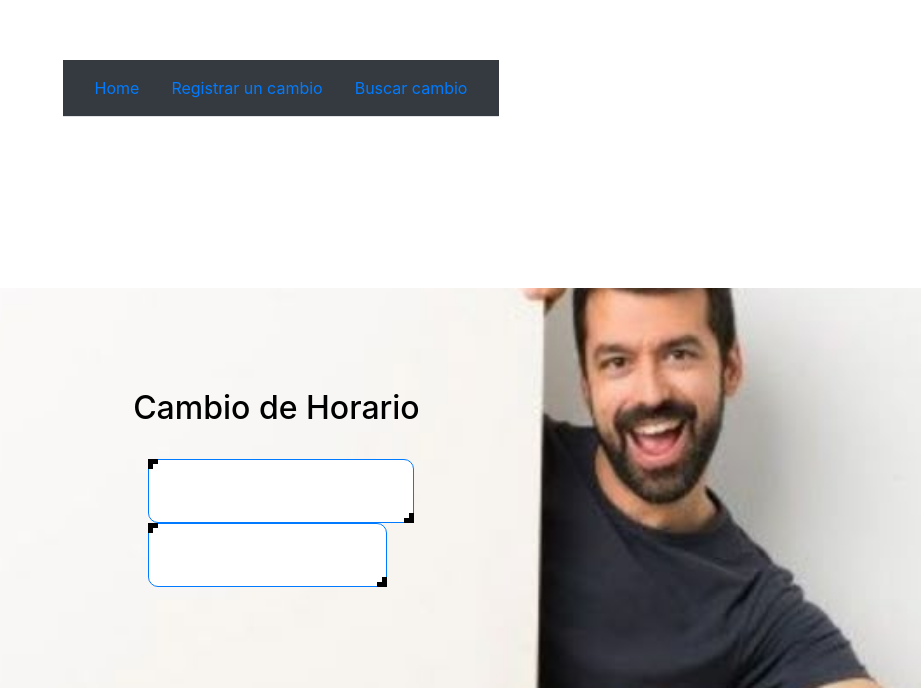
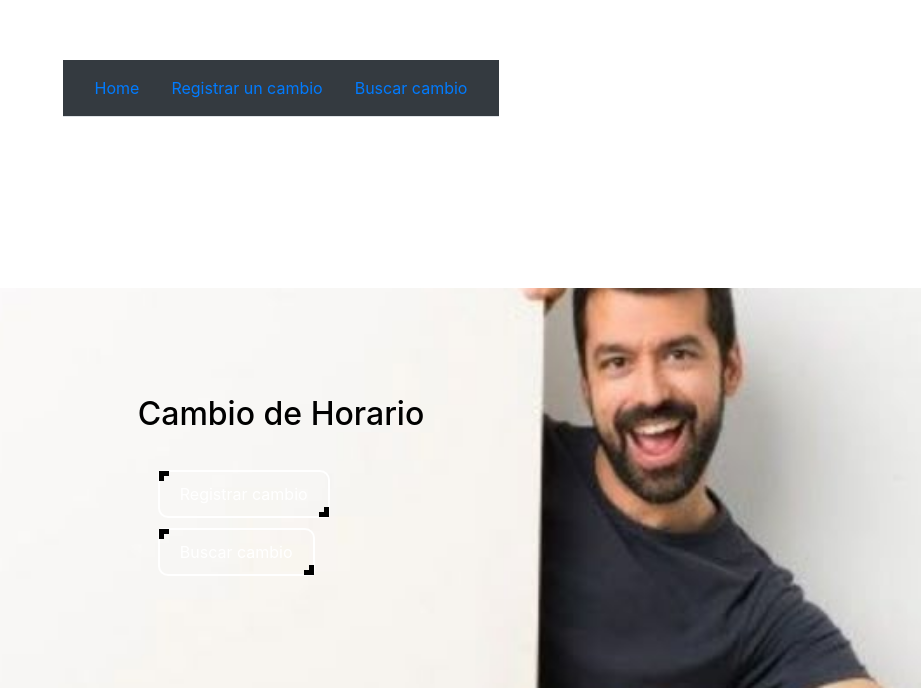
Before and after one commit to yaninacba/kambio2, a website: page index.html in a window 1280 px wide. Shown: the part 112-800 px from the top of the page, without its empty margins (359-1280 px from the left). Drawn offline with nearby package versions, Linux system fonts and the light colour scheme.

Commit message:
Update index.css

```diff
--- a/index.css
+++ b/index.css
@@ -37,7 +37,6 @@ body, html {
 
 /* Contenedor de datos */
 .data-container {
-  background: #ffebee; /* Fondo rosa claro */
   height: 100vh;
   display: flex;
   justify-content: center;
@@ -49,13 +48,25 @@ body, html {
 .btn {
   cursor: pointer;
   position: relative;
-  padding: 10px 20px;
-  background: white; /* Fondo blanco */
-  font-size: 28px;
+  padding: 10px 20px; /* Espacio interno */
+  background: transparent; /* Fondo transparente */
+  border: 2px solid white; /* Borde blanco */
+  color: white; /* Texto blanco */
+  font-size: 16px; /* Tamaño del texto */
   border-top-right-radius: 10px;
   border-bottom-left-radius: 10px;
   transition: all 1s;
+  min-width: 150px; /* Ancho mínimo (opcional) */
+  text-align: center; /* Centra el texto */
+  margin: 5px; /* Espacio entre botones */
 }
+
+.btn:hover {
+  background: rgba(255, 255, 255, 0.2); /* Fondo semi-transparente al pasar el mouse */
+  border-top-right-radius: 0px;
+  border-bottom-left-radius: 0px;
+}
+
 .btn:after,
 .btn:before {
   content: " ";
@@ -80,16 +91,12 @@ body, html {
   border-right: 5px solid black;
 }
 
-.btn:hover {
-  border-top-right-radius: 0px;
-  border-bottom-left-radius: 0px;
-}
-
 .btn:hover:before,
 .btn:hover:after {
   width: 100%;
   height: 100%;
 }
+
 .navbar {
   max-width: none;
 }
```
